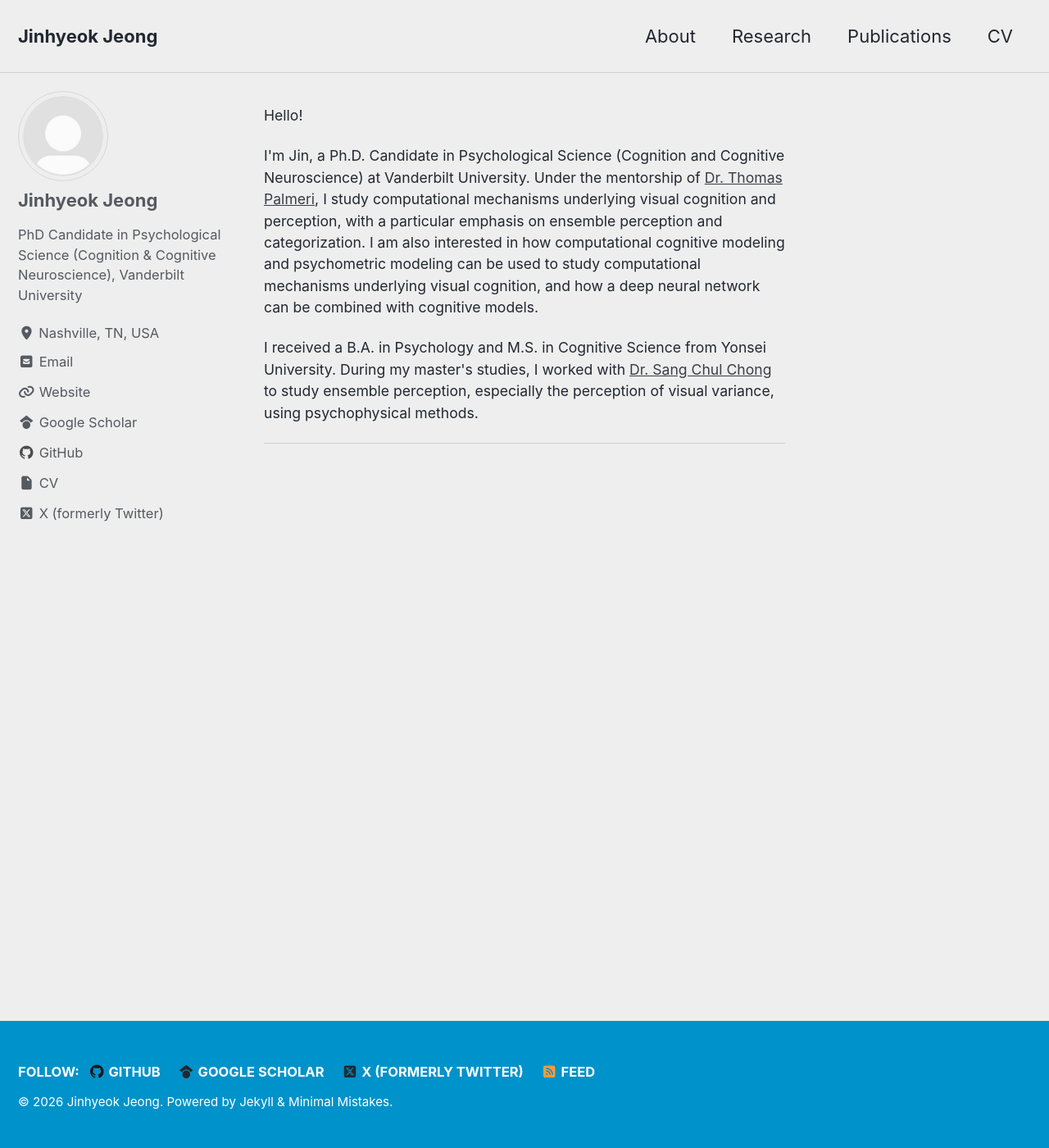
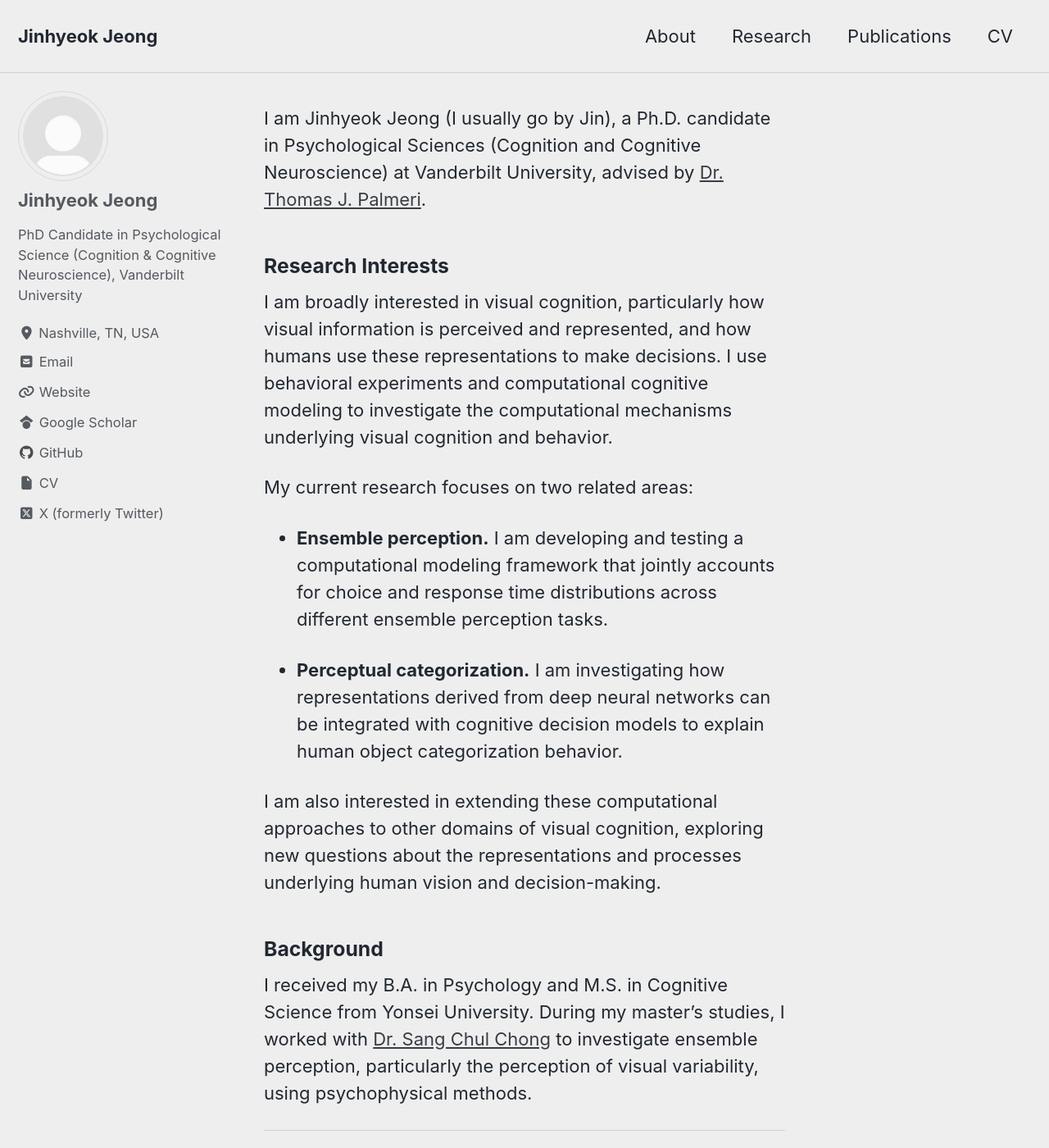
Before and after one commit to JinhyeokJeong/JinhyeokJeong.github.io, a Jekyll site: the page built from index.md, in a window 1280 px wide and 1400 px high. Shown: the whole window at 82% size. Built offline with Jekyll 4.4.1, drawn with Linux system fonts in a browser that asks for light colours; cached includes are drawn as plain includes.

Commit message:
update index.md; resolve compatibility

```diff
--- a/Gemfile
+++ b/Gemfile
@@ -4,3 +4,4 @@ gem "minimal-mistakes-jekyll"
 gem "github-pages", group: :jekyll_plugins
 #gem 'jekyll-include-cache'
 gem "jekyll-include-cache", group: :jekyll_plugins
+gem "webrick", "~> 1.9"
--- a/index.md
+++ b/index.md
@@ -4,11 +4,22 @@ title: ""
 author_profile: true
 ---
 
-<p style="font-size:0.8em;">Hello!</p>
+I am Jinhyeok Jeong (I usually go by Jin), a Ph.D. candidate in Psychological Sciences (Cognition and Cognitive Neuroscience) at Vanderbilt University, advised by [Dr. Thomas J. Palmeri](http://catlab.psy.vanderbilt.edu/).
 
-<p style="font-size:0.8em;">I'm Jin, a Ph.D. Candidate in Psychological Science (Cognition and Cognitive Neuroscience) at Vanderbilt University.
-Under the mentorship of <a href="http://catlab.psy.vanderbilt.edu/" target="_blank" title="Category Laboratory (CATLAB)">Dr. Thomas Palmeri</a>, I study computational mechanisms underlying visual cognition and perception, with a particular emphasis on ensemble perception and categorization. I am also interested in how computational cognitive modeling and psychometric modeling can be used to study computational mechanisms underlying visual cognition, and how a deep neural network can be combined with cognitive models.</p>
+### Research Interests
 
-<p style="font-size:0.8em;">I received a B.A. in Psychology and M.S. in Cognitive Science from Yonsei University. During my master's studies, I worked with <a href="https://vcc.yonsei.ac.kr" target="_blank" title="Vision, Cognition, and Consciousness (VCC) Lab">Dr. Sang Chul Chong</a> to study ensemble perception, especially the perception of visual variance, using psychophysical methods. </p>
+I am broadly interested in visual cognition, particularly how visual information is perceived and represented, and how humans use these representations to make decisions. I use behavioral experiments and computational cognitive modeling to investigate the computational mechanisms underlying visual cognition and behavior.
+
+My current research focuses on two related areas:
+
+- **Ensemble perception.** I am developing and testing a computational modeling framework that jointly accounts for choice and response time distributions across different ensemble perception tasks.
+
+- **Perceptual categorization.** I am investigating how representations derived from deep neural networks can be integrated with cognitive decision models to explain human object categorization behavior.
+
+I am also interested in extending these computational approaches to other domains of visual cognition, exploring new questions about the representations and processes underlying human vision and decision-making.
+
+### Background
+
+I received my B.A. in Psychology and M.S. in Cognitive Science from Yonsei University. During my master's studies, I worked with [Dr. Sang Chul Chong](https://vcc.yonsei.ac.kr) to investigate ensemble perception, particularly the perception of visual variability, using psychophysical methods.
 
 ------
```
Also changed, not shown: 1 other file.
